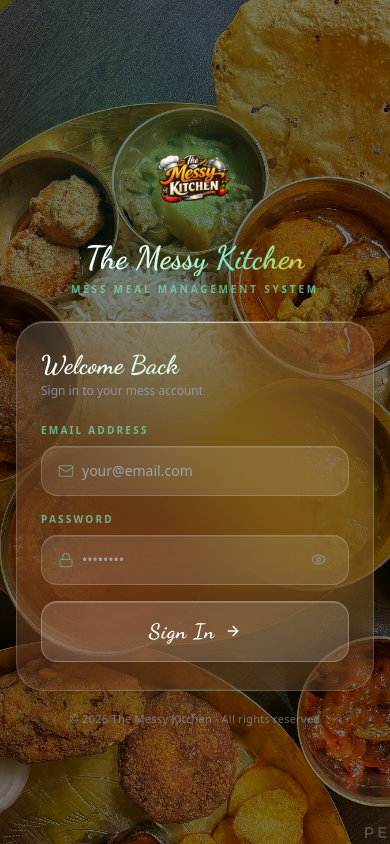
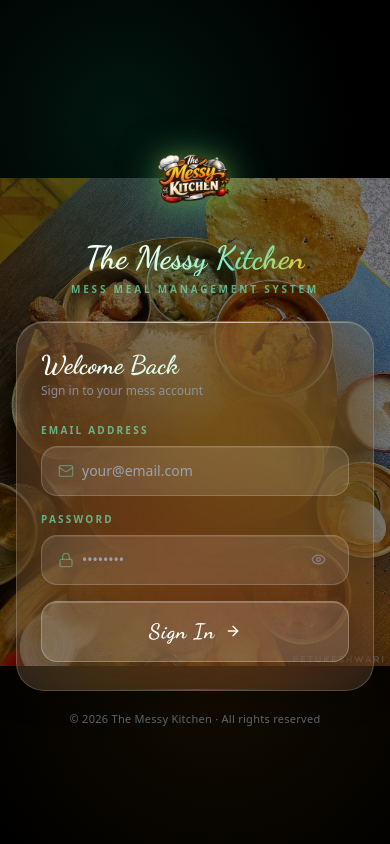
Before and after one commit to Akash-18c/Mess-Management-System, a React (Create React App) app in the folder frontend/: page /login in a window 390 px wide. Built offline with nearby package versions, Linux system fonts and the light colour scheme; no server answers.

Commit message:
fix mobile bg image: show full image with contain

```diff
--- a/frontend/src/pages/Login.js
+++ b/frontend/src/pages/Login.js
@@ -105,10 +105,10 @@
         <div className="fixed inset-0 sm:hidden"
           style={{
             backgroundImage: `url('/ph background.jpeg')`,
-            backgroundSize: 'cover',
+            backgroundSize: 'contain',
             backgroundPosition: 'center',
             backgroundRepeat: 'no-repeat',
-            imageRendering: 'crisp-edges',
+            backgroundColor: '#000',
             filter: 'brightness(0.70) saturate(1.05)',
           }} />
 
```
